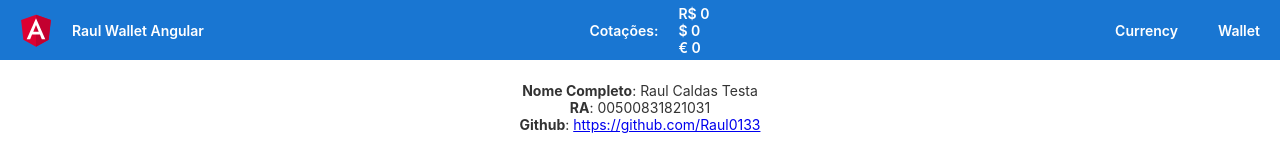
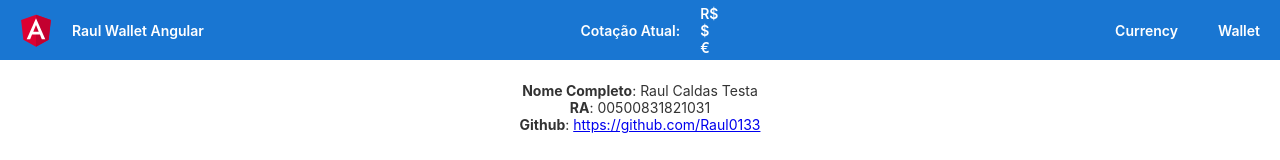
Before and after one commit to Raul0133/raul-wallet-angular, an Angular app: page /currency in a window 1280 px wide. Shown: the top 160 px of the page. Built offline with nearby package versions, Linux system fonts and the light colour scheme; no server answers.

Commit message:
lógica pra controlar aumento/diminuição da cotação

```diff
--- a/src/app/app.component.css
+++ b/src/app/app.component.css
@@ -74,3 +74,13 @@ p {
 .link:hover {
   border-bottom: 2px solid black;
 }
+
+.subiu {
+  background-color: #039b03;
+  padding: 0px 6px;
+}
+
+.abaixou {
+  background-color: red;
+  padding: 0px 6px;
+}
--- a/src/app/app.component.html
+++ b/src/app/app.component.html
@@ -6,11 +6,23 @@
   />
   <span>Raul Wallet Angular</span>
   <div style="margin: 0 0 0 auto;display: flex;align-items: center;">
-    <div>Cotações:</div>
+    <div>Cotação Atual:</div>
     <div style="margin-left: 20px;">
-      <p>R$ {{BRL | number}}</p>
-      <p>$ {{USD | number}}</p>
-      <p>€ {{EUR | number}}</p>
+      <p>
+        R$ {{BRLAtual | number}}
+        <span class="subiu" *ngIf="BRLSubiu">↑</span>
+        <span class="abaixou" *ngIf="BRLSubiu == false">↓</span>
+      </p>
+      <p>
+        $ {{USDAtual | number}}
+        <span class="subiu" *ngIf="USDSubiu">↑</span>
+        <span class="abaixou" *ngIf="USDSubiu == false">↓</span>
+      </p>
+      <p>
+        € {{EURAtual | number}}
+        <span class="subiu" *ngIf="EURSubiu">↑</span>
+        <span class="abaixou" *ngIf="EURSubiu == false">↓</span>
+      </p>
     </div>
   </div>
   <div style="margin: 0 0 0 auto;">
--- a/src/app/app.component.ts
+++ b/src/app/app.component.ts
@@ -7,9 +7,15 @@ import { RaulWalletService } from './raul-wallet.service';
   styleUrls: ['./app.component.css']
 })
 export class AppComponent implements OnInit {
-  BRL: number = 0
-  USD: number = 0
-  EUR: number = 0
+  BRLAtual!: number
+  BRLAnterior!: number
+  BRLSubiu: any
+  USDAtual!: number
+  USDAnterior!: number
+  USDSubiu!: any
+  EURAtual!: number
+  EURAnterior!: number
+  EURSubiu!: any
 
   constructor(private raulWalletService: RaulWalletService) { }
   ngOnInit() {
@@ -21,20 +27,32 @@ export class AppComponent implements OnInit {
   }
 
   getBRLBitcoin() {
+    this.BRLAnterior = this.BRLAtual == this.BRLAnterior ? this.BRLAnterior : this.BRLAtual
     this.raulWalletService.getBRLBitcoin().subscribe((btc: any) => {
-      this.BRL = btc.bpi.BRL.rate_float
+      this.BRLAtual = btc.bpi.BRL.rate_float
+      if (this.BRLAnterior) {
+        this.BRLAtual == this.BRLAnterior ? null : this.BRLSubiu = this.BRLAnterior > this.BRLAtual
+      }
     })
   }
 
   getUSDBitcoin() {
+    this.USDAnterior = this.USDAtual == this.USDAnterior ? this.USDAnterior : this.USDAtual
     this.raulWalletService.getUSDBitcoin().subscribe((btc: any) => {
-      this.USD = btc.bpi.USD.rate_float
+      this.USDAtual = btc.bpi.USD.rate_float
+      if (this.USDAnterior) {
+        this.USDAtual == this.USDAnterior ? null : this.USDSubiu = this.USDAnterior > this.USDAtual
+      }
     })
   }
 
   getEURBitcoin() {
+    this.EURAnterior = this.EURAtual == this.EURAnterior ? this.EURAnterior : this.EURAtual
     this.raulWalletService.getEURBitcoin().subscribe((btc: any) => {
-      this.EUR = btc.bpi.EUR.rate_float
+      this.EURAtual = btc.bpi.EUR.rate_float
+      if (this.EURAnterior) {
+        this.EURAtual == this.EURAnterior ? null : this.EURSubiu = this.EURAnterior > this.EURAtual
+      }
     })
   }
 
```
